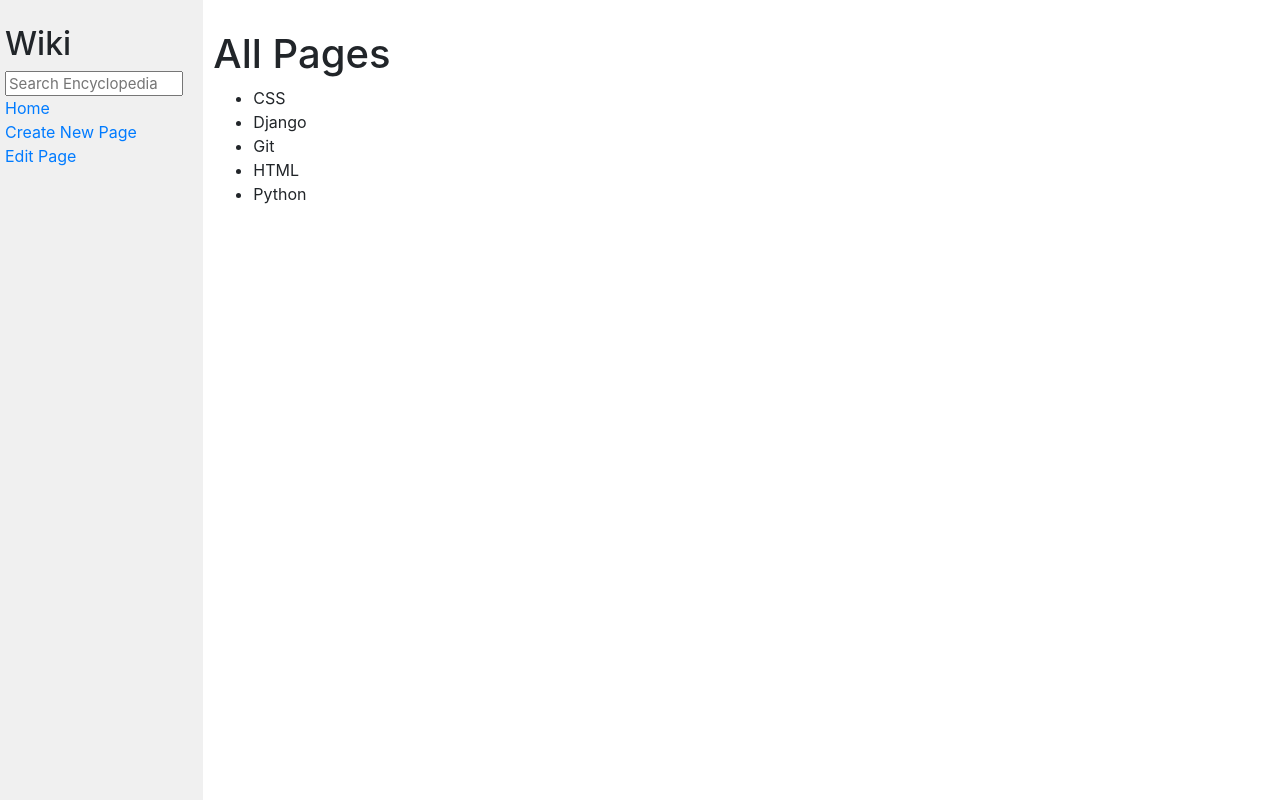
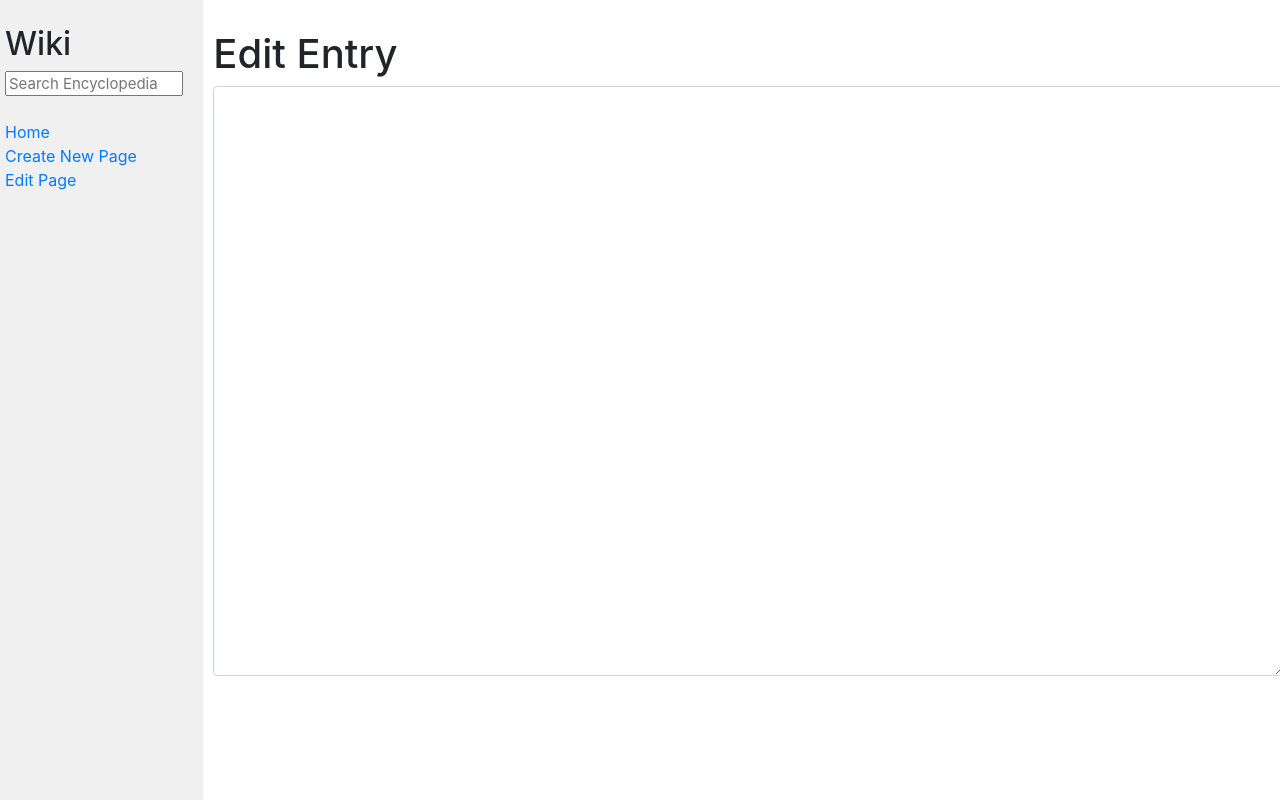
Before and after one commit to erwsmith/CS50W, a Django app: page /edit in a window 1280 px wide. Run offline with Django 4.2, Linux system fonts and the light colour scheme; some libraries are stand-ins or nearby versions.

Commit message:
formatted text areas, fixed url patterns

```diff
--- a/w3-django/wiki/encyclopedia/templates/encyclopedia/create.html
+++ b/w3-django/wiki/encyclopedia/templates/encyclopedia/create.html
@@ -8,10 +8,7 @@
 
     <h1>Create New Entry</h1>
 
-    <label for="createArea">Add new entry here:</label>
-
-    <textarea id="createArea" name="createArea" rows="8" cols="50">
-        what is this text?
+    <textarea id="createArea" name="createArea" class="form-control mx-auto" rows="24">
     </textarea>
 
 {% endblock %}
--- a/w3-django/wiki/encyclopedia/templates/encyclopedia/edit.html
+++ b/w3-django/wiki/encyclopedia/templates/encyclopedia/edit.html
@@ -6,12 +6,9 @@
 
 {% block body %}
 
-<h1>Edit Entry</h1>
+    <h1>Edit Entry</h1>
 
-<label for="editArea">Edit entry here:</label>
-
-    <textarea id="editArea" name="editArea" rows="16" cols="50">
-        TODO: pull in existing entry
+    <textarea id="editArea" name="editArea" class="form-control mx-auto" rows="24">
     </textarea>
 
 {% endblock %}
--- a/w3-django/wiki/encyclopedia/templates/encyclopedia/index.html
+++ b/w3-django/wiki/encyclopedia/templates/encyclopedia/index.html
@@ -15,3 +15,5 @@
     </ul>
 
 {% endblock %}
+
+<!-- <a href="{% url 'entries:TITLE' %}">{{ entry }}</a> -->
--- a/w3-django/wiki/encyclopedia/templates/encyclopedia/layout.html
+++ b/w3-django/wiki/encyclopedia/templates/encyclopedia/layout.html
@@ -15,6 +15,7 @@
                 <form>
                     <input class="search" type="text" name="q" placeholder="Search Encyclopedia">
                 </form>
+                <br>
                 <div>
                     <a href="{% url 'encyclopedia:index' %}">Home</a>
                 </div>
--- a/w3-django/wiki/encyclopedia/urls.py
+++ b/w3-django/wiki/encyclopedia/urls.py
@@ -5,6 +5,6 @@ from . import views
 app_name = "encyclopedia"
 urlpatterns = [
     path("", views.index, name="index"),
-    path("create", views.index, name="create"),
-    path("edit", views.index, name="edit")
+    path("create", views.create, name="create"),
+    path("edit", views.edit, name="edit")
 ]
```
Also changed, not shown: w3-django/wiki/wiki/urls.py (line endings or trailing spaces).
